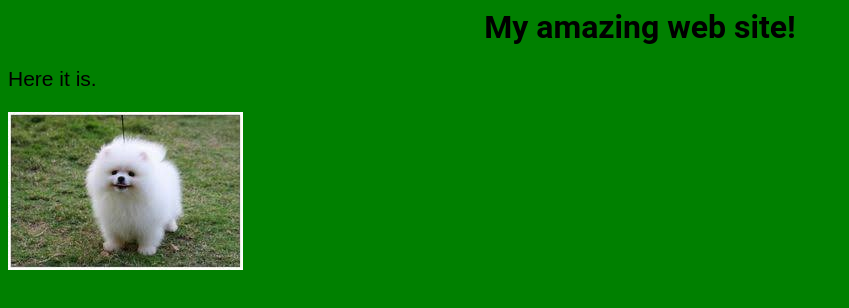
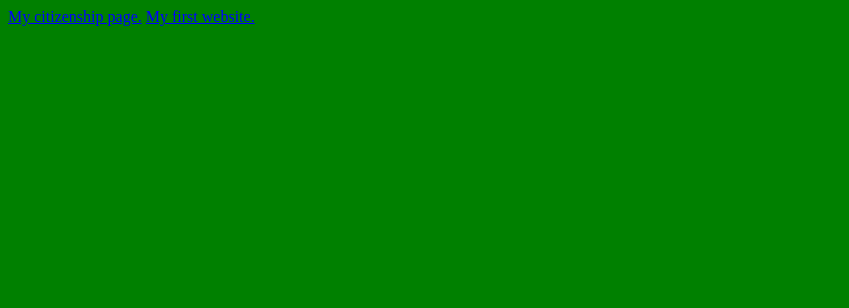
Before and after one commit to esmart019/esmart019.github.io, a plain HTML site: page index.html in a window 1280 px wide. Shown: the whole page, without its empty margins (0-849 px from the left). Drawn offline with Linux system fonts and the light colour scheme.

Commit message:
Update index.html

```diff
--- a/index.html
+++ b/index.html
@@ -3,8 +3,7 @@
   <link href="style.css" rel="stylesheet">
 </head>
 <body>
-<h1>My amazing web site!</h1>
-<p>Here it is.</p>
-<img src = "dog.jpg">
+<a href="citizenship.html">My citizenship page.</a>
+<a href="first.html">My first website.</a>
 </body>
 </html>
```
